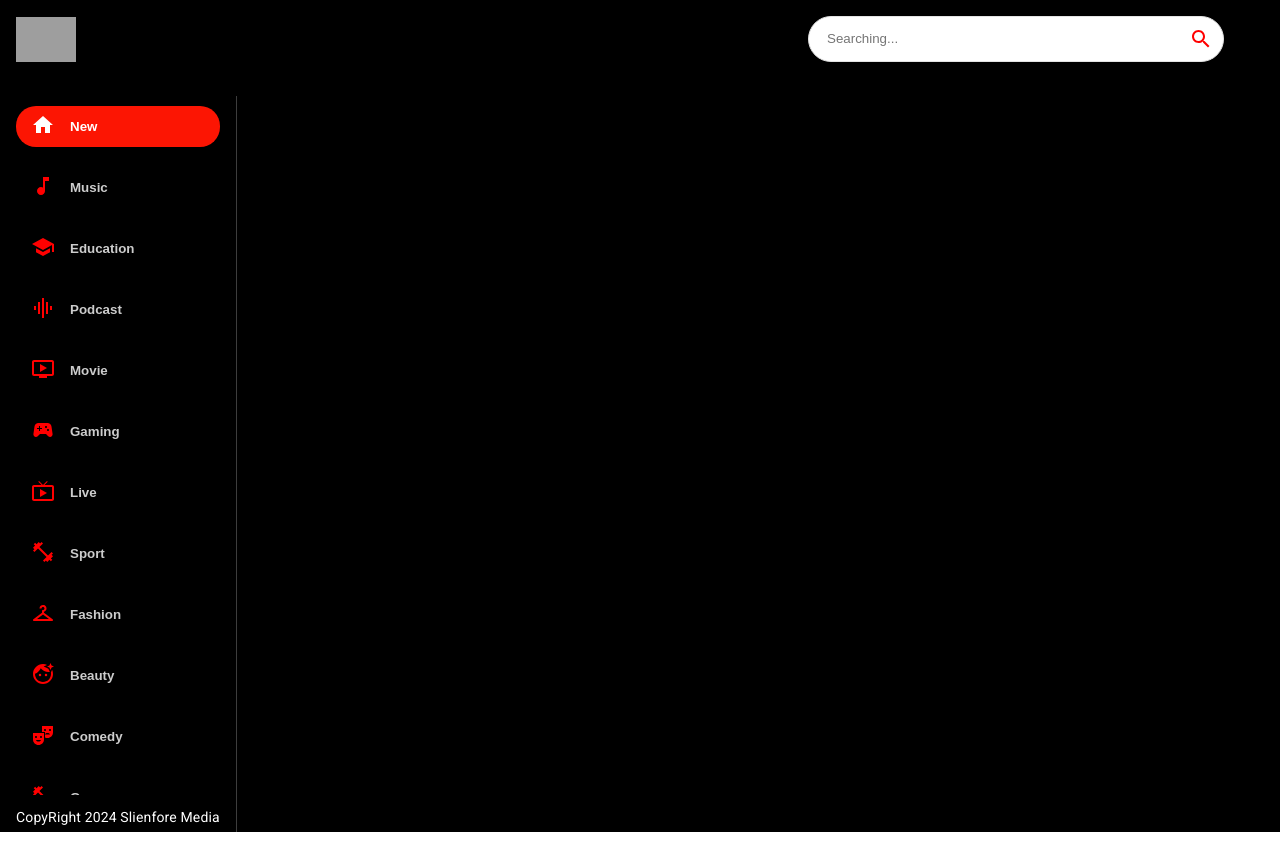
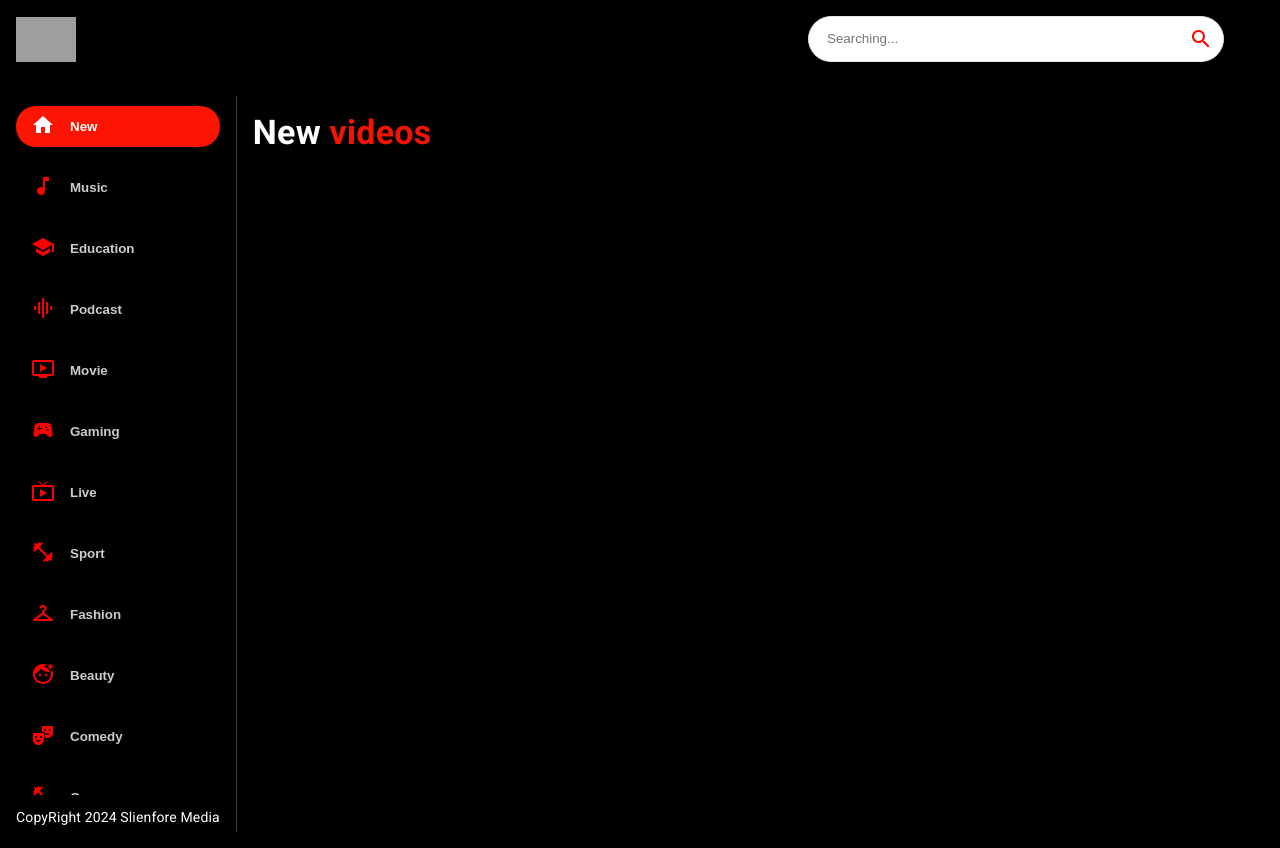
Before and after one commit to Slienfore/YouTube-Clone-Application, a React (Create React App) app: page / in a window 1280 px wide. Built offline with nearby package versions, Linux system fonts and the light colour scheme; grey boxes are pictures that could not be loaded.

Commit message:
Building main area

```diff
--- a/src/components/Feed.jsx
+++ b/src/components/Feed.jsx
@@ -1,5 +1,5 @@
 import { Box, Stack, Typography } from "@mui/material";
-import { SideBar } from "./";
+import { SideBar, Videos } from "./";
 
 const Feed = () => (
   <>
@@ -24,6 +24,16 @@ const Feed = () => (
       </Box>
 
       {/* main */}
+      <Box p={2} sx={{ overflowY: "auto", height: "90vh", flex: 2 }}>
+        <Typography
+          variant="h4"
+          sx={{ color: "white", fontWeight: "bold", mb: 2 }}
+        >
+          New&nbsp;<span style={{ color: "#F31503" }}>videos</span>
+        </Typography>
+
+        <Videos videos={[]} />
+      </Box>
     </Stack>
   </>
 );
--- /dev/null
+++ b/src/components/Videos.jsx
@@ -0,0 +1,8 @@
+
+const Videos = () => {
+  return (
+    <div>Videos</div>
+  )
+}
+
+export default Videos
--- a/src/components/index.js
+++ b/src/components/index.js
@@ -5,3 +5,4 @@ export { default as ChannelDetail } from "./ChannelDetail";
 export { default as SearchFeed } from "./SearchFeed";
 export { default as SearchBar } from "./SearchBar";
 export { default as SideBar } from "./SideBar";
+export { default as Videos } from "./Videos";
```
